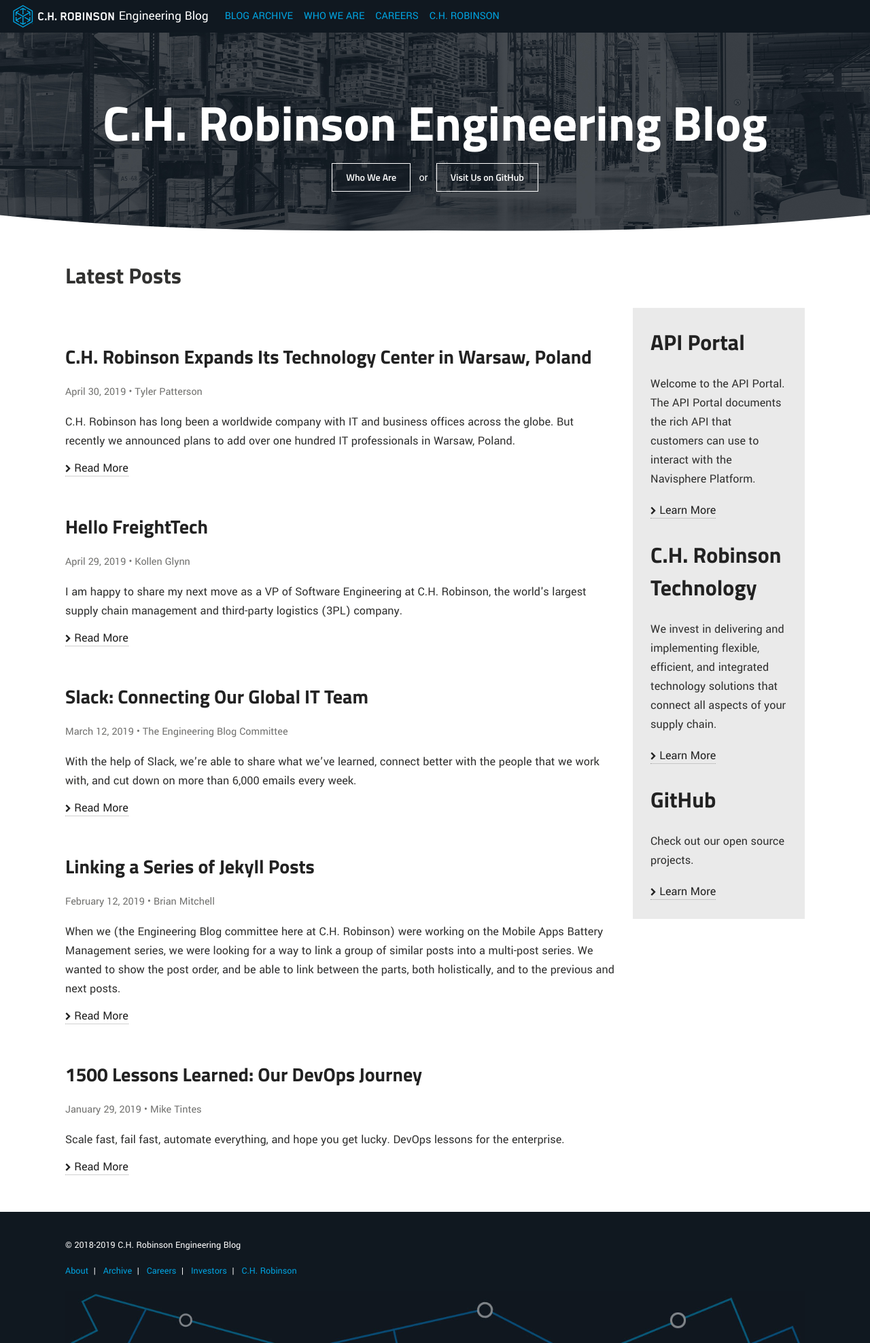
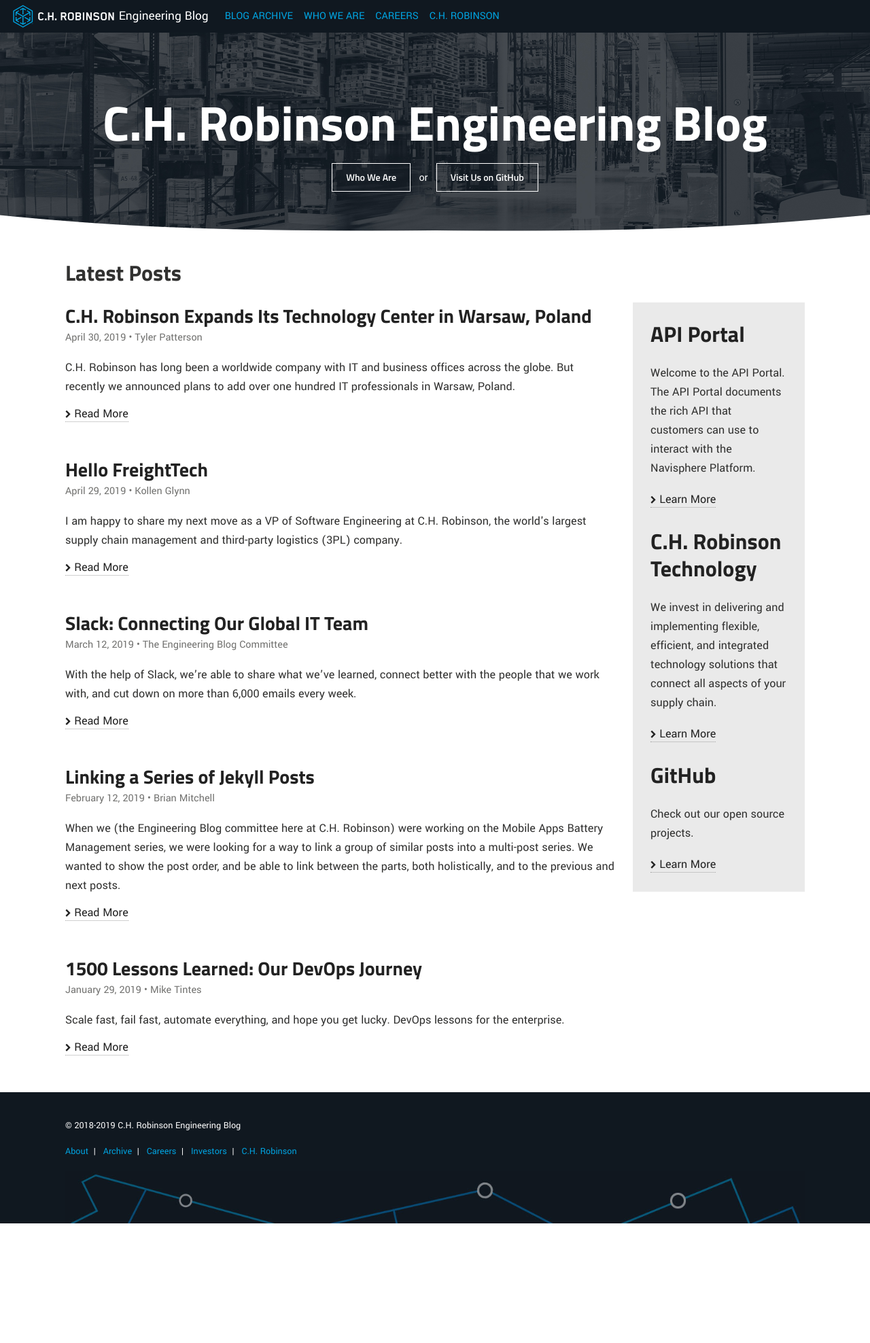
Before and after one commit to ch-robinson/ch-robinson.github.com, a Jekyll site: the page built from index.html, in a window 1280 px wide. Shown: the whole page at 68% size. Built offline with Jekyll 4.4.1, drawn with Linux system fonts in a browser that asks for light colours; after the commit the page ends 1800 px from its top, so only the background shows below that.

Commit message:
Reduce line height on headers and make article previews more condense

```diff
--- a/_sass/_base.scss
+++ b/_sass/_base.scss
@@ -27,22 +27,22 @@
 	text-rendering: optimizeLegibility; // Fix the character spacing for headings
 }
 h1 {
-	@include font-size(36);
+	@include font-size(36, yes, 20);
 }
 h2 {
-	@include font-size(32);
+	@include font-size(32, yes, 20);
 }
 h3 {
-	@include font-size(28);
+	@include font-size(28, yes, 20);
 }
 h4 {
-	@include font-size(24);
+	@include font-size(24, yes, 20);
 }
 h5 {
-	@include font-size(20);
+	@include font-size(20, yes, 20);
 }
 h6 {
-	@include font-size(18);
+	@include font-size(18, yes, 20);
 }
 
 /* Underlined text */
--- a/_sass/_layout.scss
+++ b/_sass/_layout.scss
@@ -331,17 +331,18 @@
    ========================================================================== */
 
 .article-preview {
-  h1,
-  h2,
-  h3,
-  h4,
-  h5,
-  h6 {
+  #{headings(1,6)} {
     margin-top: 3rem;
-    margin-bottom: 1rem;
+    margin-bottom: 0;
   }
 
-  P {
+  &:first-child {
+    #{headings(1,6)} {
+      margin-top: 0;
+    }
+  }
+
+  p {
     margin-bottom: 0.75rem;
 
     & + p {
```
